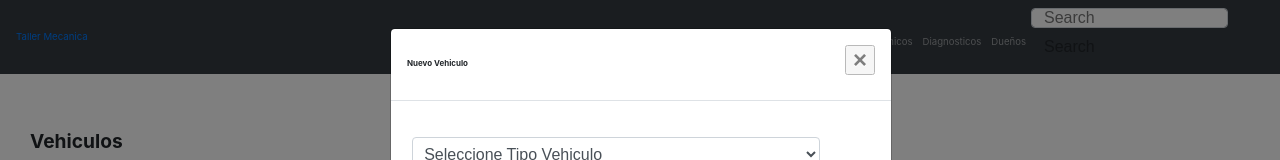
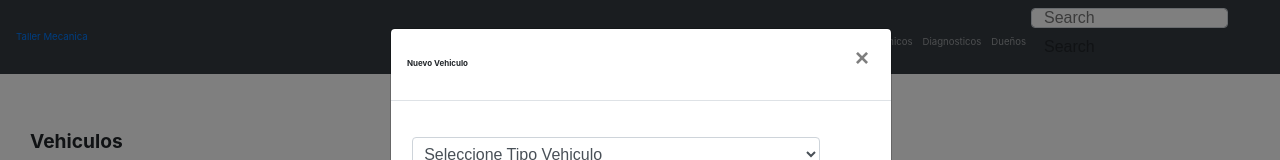
Before and after one commit to juliand123/taller-automotriz-bootcamp-javascript, a React (Create React App) app in the folder react-2/: page / in a window 1280 px wide. Both pictures are taken after a click on the button "Nuevo". Shown: the top 160 px of the page. Built offline with nearby package versions, Linux system fonts and the light colour scheme.

Commit message:
cambiar modal

```diff
--- a/react-2/src/Pagina.js
+++ b/react-2/src/Pagina.js
@@ -27,7 +27,7 @@ class Pagina extends Component {
                     <Nav />
                     <ActionsMenu cambiarModal={this.cambiarModal}  />
                     <Table />
-                    {this.state.mostrarModal && <Modal />}
+                    {this.state.mostrarModal && <Modal cambiarModal={this.cambiarModal} />}
                 </div>
             </>
         );
--- a/react-2/src/componentes/Modal/ModalHeader.css
+++ b/react-2/src/componentes/Modal/ModalHeader.css
@@ -7,3 +7,16 @@
     border-top-left-radius: calc(.3rem - 1px);
     border-top-right-radius: calc(.3rem - 1px);
 }
+
+.modal-header .close {
+    background-color: transparent;
+    border: 0;
+    float: right;
+    font-size: 1.5rem;
+    font-weight: 700;
+    line-height: 1;
+    color: #000;
+    text-shadow: 0 1px 0 #fff;
+    opacity: .5;
+    cursor: pointer;
+}
--- a/react-2/src/componentes/Modal/ModalHeader.js
+++ b/react-2/src/componentes/Modal/ModalHeader.js
@@ -2,11 +2,18 @@ import React from "react";
 import "./ModalHeader.css";
 
 
-function ModalHeader(){
+function ModalHeader({cambiarModal = ()=>{} }) {
     return(
         <div className="modal-header">
         <h5 className="modal-title" id="exampleModalLabel">Nuevo Vehiculo</h5>
-        <button type="button" className="close" data-dismiss="modal" aria-label="Close">
+        <button
+        type="button"
+        className="close"
+        data-dismiss="modal"
+        aria-label="Close"
+        onClick = {cambiarModal}
+        >
+
             <span aria-hidden="true">&times;</span>
         </button>
     </div>
--- a/react-2/src/componentes/Modal/index.js
+++ b/react-2/src/componentes/Modal/index.js
@@ -22,13 +22,13 @@ const tiposDuenos = [
     { valor: "Otro", etiqueta: "Otro" },
 ];
 
-function Modal() {
+function Modal({ cambiarModal = ()=>{} }) {
     return (
         <>
             <div className="modal" id="exampleModal" tabindex="-1" aria-labelledby="exampleModalLabel" aria-hidden="true">
                 <div className="modal-dialog">
                     <div className="modal-content">
-                        <ModalHeader />
+                        <ModalHeader cambiarModal={cambiarModal} />
                         <div className="modal-body">
                             <form id="form">
                                 <div className="form-row">
@@ -49,7 +49,7 @@ function Modal() {
                                 </div>
                             </form>
                         </div>
-                       <ModalFooter />
+                       <ModalFooter cambiarModal={cambiarModal} />
                     </div>
                 </div>
             </div>
```
